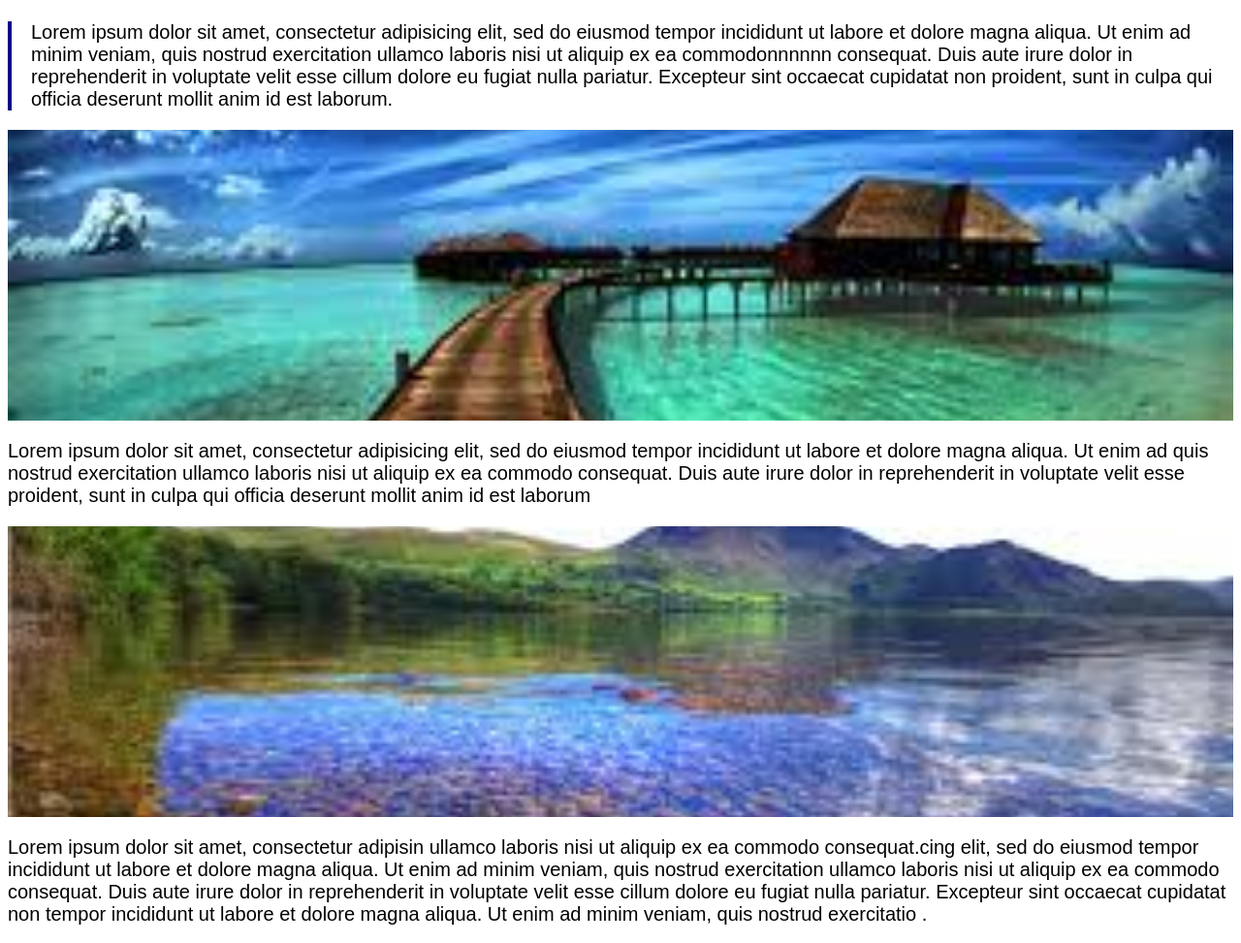
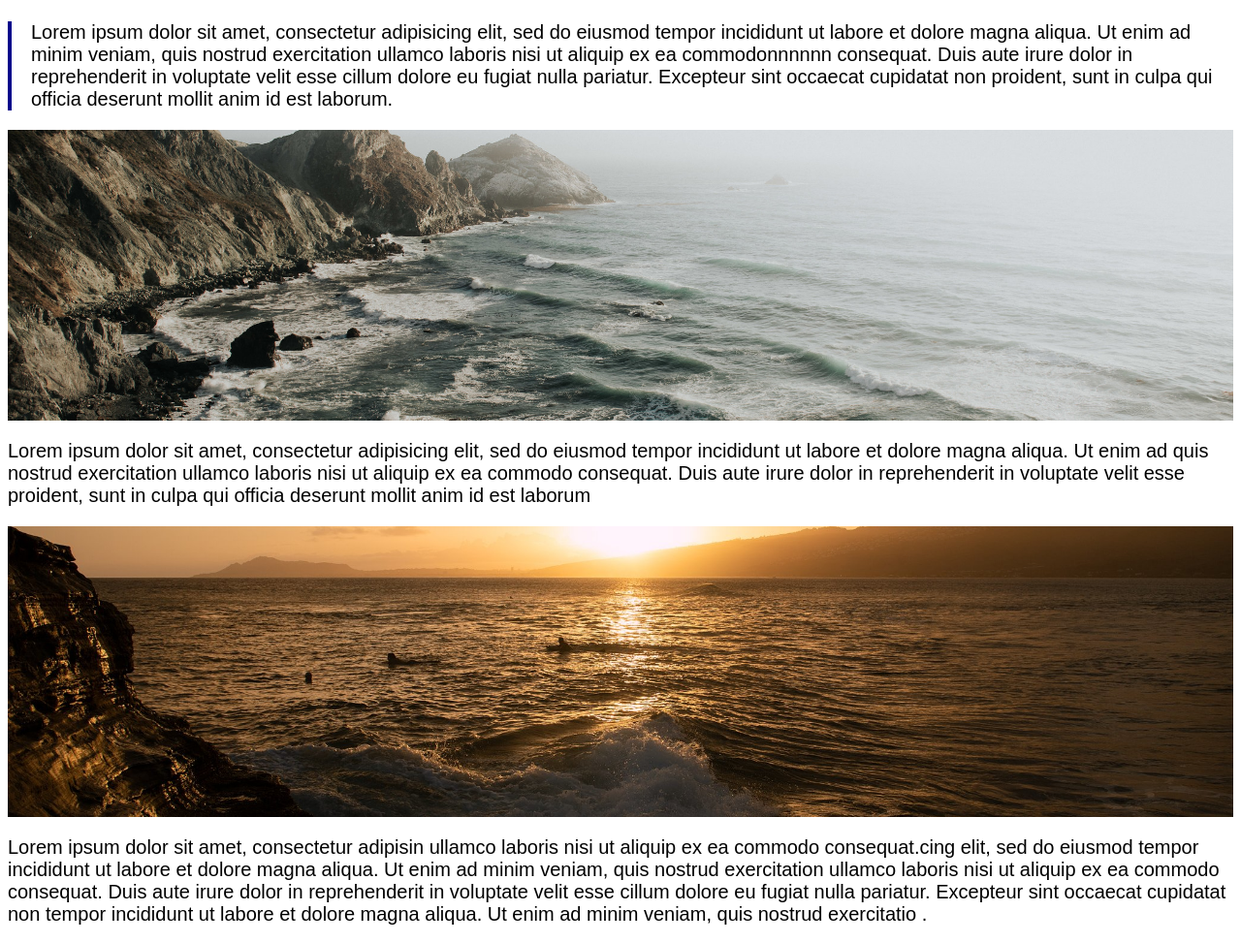
Before and after one commit to KhankishiyevOrkhan/khankishiyevorkhan.github.io, a plain HTML site: page index.html in a window 1280 px wide. Shown: the part 880-1853 px from the top of the page at 97% size. Drawn offline with Linux system fonts and the light colour scheme; grey boxes are pictures that could not be loaded.

Commit message:
yeni sekiller

```diff
--- a/style2.css
+++ b/style2.css
@@ -72,10 +72,10 @@ h1 {
 
 	}
 .img1 {
-	background-image: url(da.jpg);
+	background-image: url(Ocean.jpg);
 	}
 .img2 {
-	background-image: url(saa.jpg);
+	background-image: url(Sun.jpg);
 
 	}
 .img3 {
```
Also changed, not shown: Ocean.jpg (added), Sun.jpg (added).
